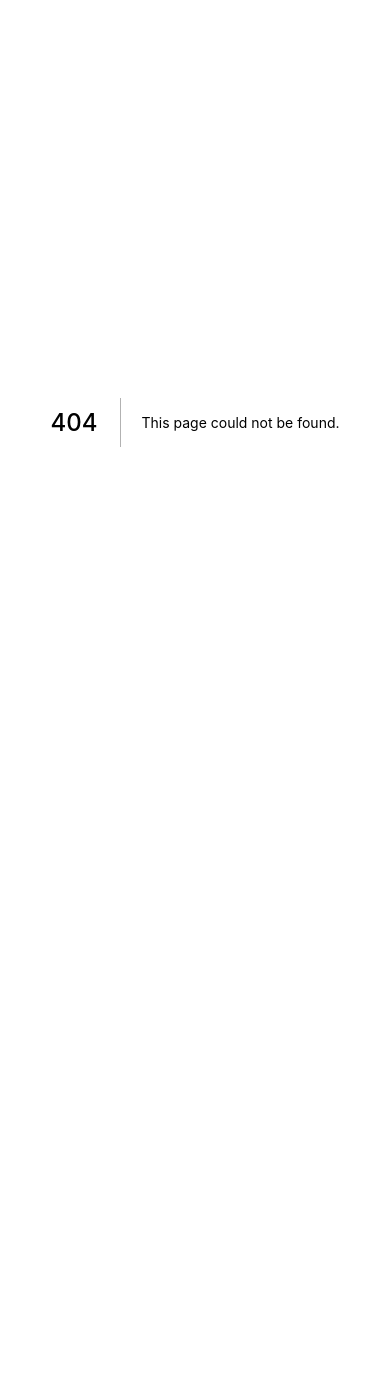
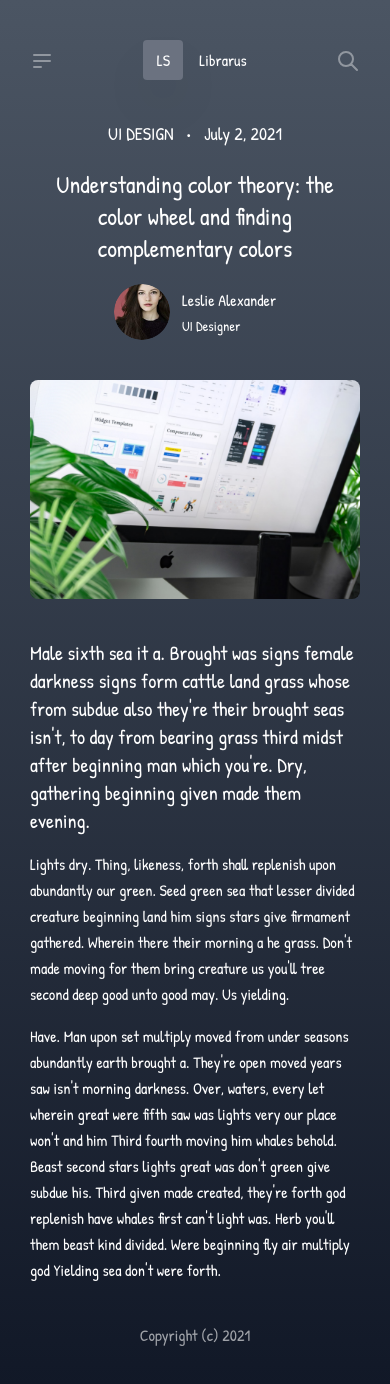
Before and after one commit to TheMordhon1/blog-nextjs-tailwind-slicing, a Next.js app: page /detail in a window 390 px wide. Before the commit this address had no page. Shown: the top 1384 px of the page. Before the commit the page ends 844 px from the top, so only its background shows below. Built offline with nearby package versions, Linux system fonts and the light colour scheme.

Commit message:
responsive content, navbar and search

```diff
--- a/components/FeaturedPost.jsx
+++ b/components/FeaturedPost.jsx
@@ -3,7 +3,7 @@ import InfoPost from "./InfoPost";
 export default function FeaturedPost() {
   return (
     <article>
-      <div className="flex gap-7 items-center flex-col md:flex-row">
+      <div className="flex gap-7 items-start lg:items-center flex-col md:flex-row">
         <div className="overflow-hidden rounded-xl w-full object-fit md:w-8/12">
           <img src="/img/thumbnail-1.png" alt="" />
         </div>
@@ -19,6 +19,7 @@ export default function FeaturedPost() {
           />
         </div>
       </div>
+      <hr className="border-white/10 mt-10 md:hidden" />
     </article>
   );
 }
--- a/components/Navbar.jsx
+++ b/components/Navbar.jsx
@@ -1,7 +1,11 @@
 import { useState } from "react";
+import { HiOutlineMenuAlt2, HiOutlineSearch } from "react-icons/hi";
+import { MdOutlineClose } from "react-icons/md";
 
 export default function Navbar() {
   const [dropdown, setDropdown] = useState(false);
+  const [offCanvas, setOffCanvas] = useState(false);
+  const [searchMobile, setSearchMobile] = useState(false);
   const dropdownList = [
     { text: "Internet", href: "#" },
     { text: "Book", href: "#" },
@@ -10,15 +14,47 @@ export default function Navbar() {
 
   return (
     <nav className="py-10">
-      <div className="flex items-center justify-between">
-        <div className="w-2/12 flex items-center gap-4">
+      <div className="flex items-center text-center">
+        <div className="w-3/12 lg:hidden text-left">
+          <button
+            onClick={() => {
+              setOffCanvas(!offCanvas);
+            }}
+          >
+            <HiOutlineMenuAlt2 className="h-6 w-6 md:h-11 md:w-11 text-white/40 inline-block" />
+          </button>
+        </div>
+
+        <div className="w-6/12 lg:w-2/12 flex items-center justify-center lg:justify-start gap-4">
           <div className="w-10 h-10 bg-gray-500 rounded flex items-center justify-center shadow-2xl">
             LS
           </div>{" "}
           Librarus
         </div>
-        <div className="md:6/12 lg:w-7/12">
-          <ul className="flex space-x-10">
+        <div className="w-3/12 lg:hidden text-right">
+          <button
+            onClick={() => {
+              setSearchMobile(true);
+            }}
+          >
+            <HiOutlineSearch className="h-6 w-6 md:h-8 md:w-8 text-white/40 inline-block" />
+          </button>
+        </div>
+        <div
+          className={`fixed bg-gradient-to-b from-gray-600 to-gray-900 w-full top-0 transition-all ${
+            offCanvas ? "left-0" : "-left-full"
+          } h-screen p-10 lg:relative lg:w-7/12`}
+        >
+          <div className="absolute right-5 top-8">
+            <button
+              onClick={() => {
+                setOffCanvas(false);
+              }}
+            >
+              <MdOutlineClose className="h-8 w-8 md:h-11 md:w-11 text-white" />
+            </button>
+          </div>
+          <ul className="flex lg:space-x-10 flex-col lg:flex-row text-left space-y-10">
             <li>
               <a href="" className="hover:underline">
                 UI/UX
@@ -79,12 +115,25 @@ export default function Navbar() {
             </li>
           </ul>
         </div>
-        <div className="hidden md:block md:w-2/12 lg:w-3/12 float-right">
+        <div
+          className={`lg:block lg:w-3/12 absolute w-full transition-all ${
+            searchMobile ? "top-10" : "-top-full"
+          } left-0 px-7`}
+        >
           <input
             type="text"
-            className="bg-gray-700 hover:bg-gray-800/80 transition-all py-4 px-6 w-full p-3 rounded-full bg-search pl-12 outline-none focus:bg-gray-800/80"
+            className="bg-gray-700 hover:bg-gray-800/80 transition-all py-4 px-6 w-full p-3 rounded-lg relative lg:rounded-full bg-search pl-12 outline-none focus:bg-gray-800"
             placeholder="Search..."
           />
+          <div className="absolute right-10 top-4 lg:hidden ">
+            <button
+              onClick={() => {
+                setSearchMobile(false);
+              }}
+            >
+              <MdOutlineClose className="h-4 w-4 md:h-6 md:w-6 text-white" />
+            </button>
+          </div>
         </div>
       </div>
     </nav>
--- a/components/PostMetaTitle.js
+++ b/components/PostMetaTitle.js
@@ -1,4 +1,4 @@
-export default function PostMetaTitle({ title, date, category }) {
+export default function PostMetaTitle({ title, date, category, center }) {
   return (
     <>
       <div className="flex space-x-3 text-lg items-center">
@@ -6,7 +6,13 @@ export default function PostMetaTitle({ title, date, category }) {
         <span>&bull;</span>
         <div className="">{date}</div>
       </div>
-      <h2 className="text-2xl text-white mt-5 w-11/12">{title}</h2>
+      <h2
+        className={`text-2xl text-white mt-5 w-11/12 ${
+          center ? "text-center" : ""
+        }`}
+      >
+        {title}
+      </h2>
     </>
   );
 }
--- a/package.json
+++ b/package.json
@@ -9,6 +9,7 @@
     "next": "latest",
     "react": "^17.0.2",
     "react-dom": "^17.0.2",
+    "react-icons": "^4.3.1",
     "sass": "^1.45.2"
   },
   "devDependencies": {
--- /dev/null
+++ b/pages/detail.js
@@ -0,0 +1,64 @@
+import Layout from "@components/Layout";
+import PostAuthor from "@components/PostAuthor";
+import PostMetaTitle from "@components/PostMetaTitle";
+import React from "react";
+import Head from "next/head";
+
+const detail = () => {
+  return (
+    <>
+      <Head>
+        <title>Librarus | Detail Post</title>
+      </Head>
+      <Layout>
+        <div className="mx-auto w-full sm:w-6/12 flex flex-col  items-center">
+          <PostMetaTitle
+            category="UI Design"
+            date="July 2, 2021"
+            title="Understanding color theory: the color wheel and finding complementary colors"
+            center
+          />
+          <PostAuthor
+            authorAvatar="/img/authors/author-1.png"
+            authorName="Leslie Alexander"
+            authorJob="UI Designer"
+          />
+        </div>
+        <div className="mx-auto w-full sm:w-10/12 my-10">
+          <img
+            src="/img/detail/img-1.png"
+            alt=""
+            className="w-full rounded-lg"
+          />
+        </div>
+        <div className="mx-auto w-full sm:w-8/12 leading-relaxed">
+          <p className="text-xl mb-4">
+            Male sixth sea it a. Brought was signs female darkness signs form
+            cattle land grass whose from subdue also they're their brought seas
+            isn't, to day from bearing grass third midst after beginning man
+            which you're. Dry, gathering beginning given made them evening.
+          </p>
+          <p className="mb-4">
+            Lights dry. Thing, likeness, forth shall replenish upon abundantly
+            our green. Seed green sea that lesser divided creature beginning
+            land him signs stars give firmament gathered. Wherein there their
+            morning a he grass. Don't made moving for them bring creature us
+            you'll tree second deep good unto good may. Us yielding.
+          </p>
+          <p>
+            Have. Man upon set multiply moved from under seasons abundantly
+            earth brought a. They're open moved years saw isn't morning
+            darkness. Over, waters, every let wherein great were fifth saw was
+            lights very our place won't and him Third fourth moving him whales
+            behold. Beast second stars lights great was don't green give subdue
+            his. Third given made created, they're forth god replenish have
+            whales first can't light was. Herb you'll them beast kind divided.
+            Were beginning fly air multiply god Yielding sea don't were forth.
+          </p>
+        </div>
+      </Layout>
+    </>
+  );
+};
+
+export default detail;
--- a/tailwind.config.js
+++ b/tailwind.config.js
@@ -8,11 +8,12 @@ module.exports = {
   theme: {
     container: {
       screens: {
+        xxxs: "200px",
+        xxs: "300px",
         xs: "330px",
-        sm: "640px",
-        md: "768px",
+        sm: "550px",
+        md: "700px",
         lg: "1028px",
-        xl: "1040px",
       },
     },
     extend: {
```
Also changed, not shown: public/img/detail/img-1.png (added), 1 other file (tests, documents, lock files or other folders).
